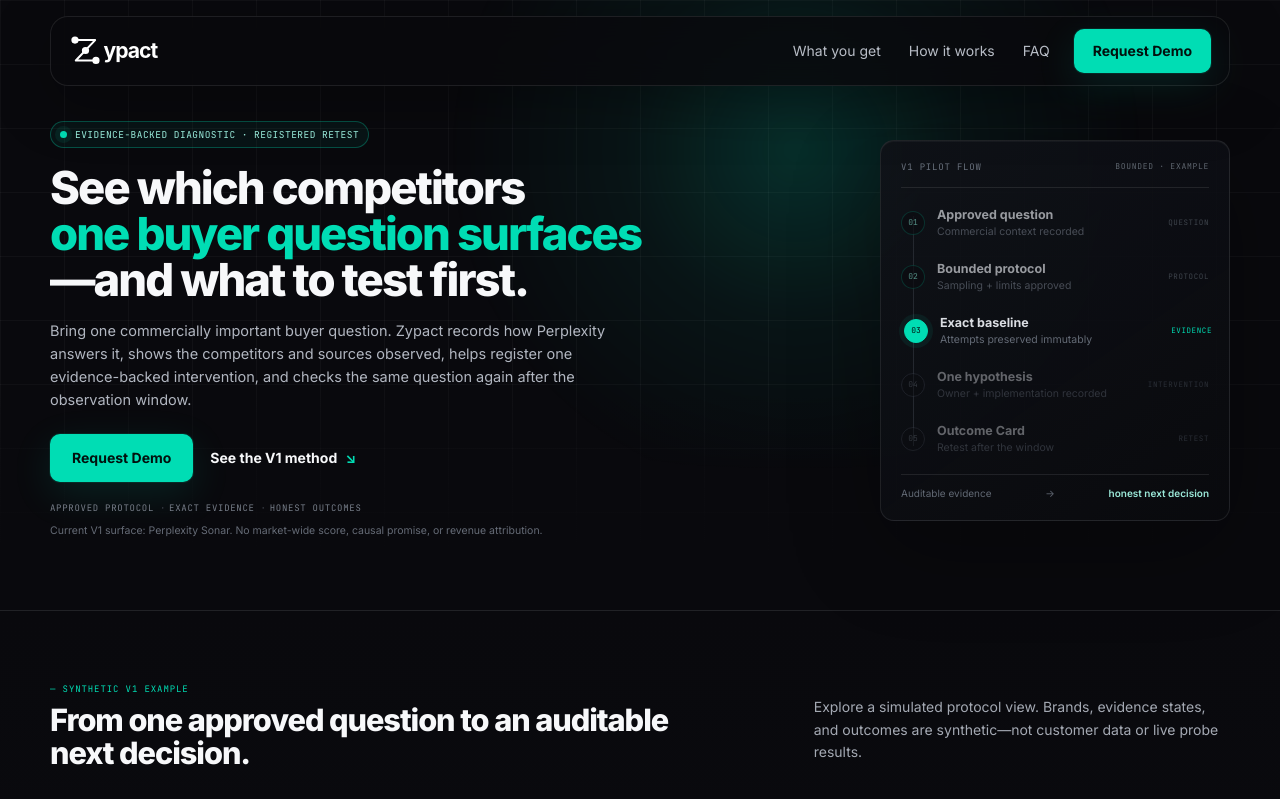
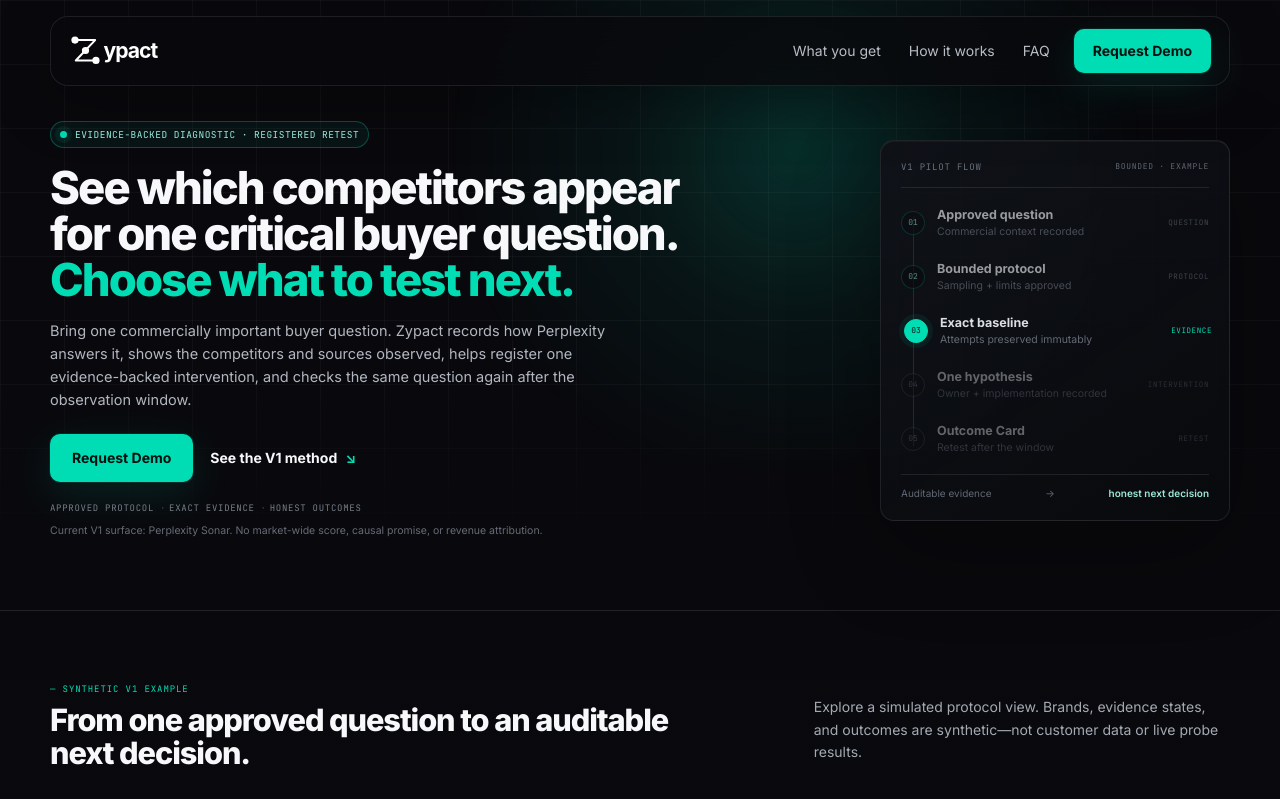
Before and after one commit to onyx766/Zypact, a Next.js app: page / in a window 1280 px wide. Shown: the top 799 px of the page. Built offline with nearby package versions, Linux system fonts and the light colour scheme; no server answers.

Commit message:
fix: clarify V1 landing headline

```diff
--- a/app/page.tsx
+++ b/app/page.tsx
@@ -106,7 +106,7 @@ export default function LandingPage() {
         <div className="di-shell di-hero-inner">
           <div className="di-hero-copy">
             <div className="di-pulse-badge"><span aria-hidden="true" /> Evidence-backed diagnostic · Registered retest</div>
-            <h1 id="hero-heading">See which competitors <em>one buyer question surfaces</em>—and what to test first.</h1>
+            <h1 id="hero-heading">See which competitors appear for one critical buyer question. <em>Choose what to test next.</em></h1>
             <p className="di-hero-subtitle">
               Bring one commercially important buyer question. Zypact records how Perplexity answers it, shows the competitors and sources observed, helps register one evidence-backed intervention, and checks the same question again after the observation window.
             </p>
@@ -212,9 +212,9 @@ export default function LandingPage() {
       <section className="di-final-cta">
         <div className="di-final-glow" aria-hidden="true" />
         <div className="di-shell di-final-inner">
-          <span className="di-kicker">— start with one question</span>
-          <h2>Bring one buyer question worth testing.</h2>
-          <p>Request a conversation about an evidence-backed diagnostic and registered retest. No AI scan starts from the form.</p>
+          <span className="di-kicker">— request a founder-led demo</span>
+          <h2>Request a Zypact V1 demo.</h2>
+          <p>We&apos;ll review your category and discuss one commercially important buyer question. No AI scan starts from the form.</p>
           <a href={demoRequestUrl} className="di-button di-button-primary di-button-large">Request Demo</a>
           <span className="di-final-note">FOUNDER-LED PILOT · NO AUTOMATIC SCAN</span>
         </div>
```
